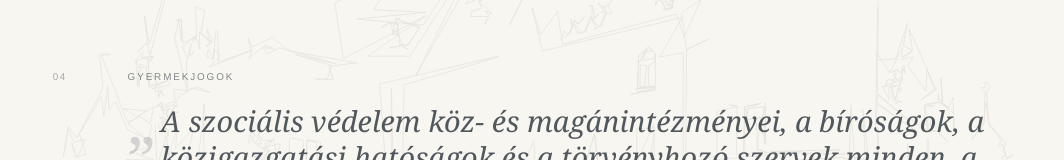
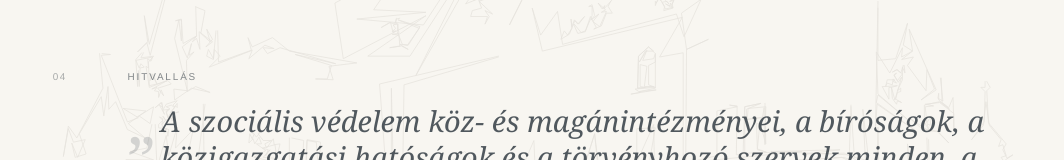
Before and after one commit to svircevicnikola/svircevic-hu, a Next.js app: page /agota in a window 1280 px wide. Shown: the part 2854-3014 px from the top of the page, without its empty margins (112-1176 px from the left). Built offline with nearby package versions, Linux system fonts and the light colour scheme.

Commit message:
Restore original fourth section label

```diff
--- a/app/agota/page.tsx
+++ b/app/agota/page.tsx
@@ -194,7 +194,7 @@ export default function AgotaPage() {
       <section className="agota-quote section-grid">
         <div className="section-index">04</div>
         <div className="quote-content">
-          <span className="section-kicker">GYERMEKJOGOK</span>
+          <span className="section-kicker">HITVALLÁS</span>
           <div className="quote-line">
             <span className="quote-mark quote-mark-open" aria-hidden="true">„</span>
             <p className="quote-text">A szociális védelem köz- és magánintézményei, a bíróságok, a közigazgatási hatóságok és a törvényhozó szervek minden, a gyermeket érintő döntésükben a gyermek mindenek felett álló érdekét veszik figyelembe elsősorban.<span className="quote-mark quote-mark-close" aria-hidden="true">”</span></p>
```
